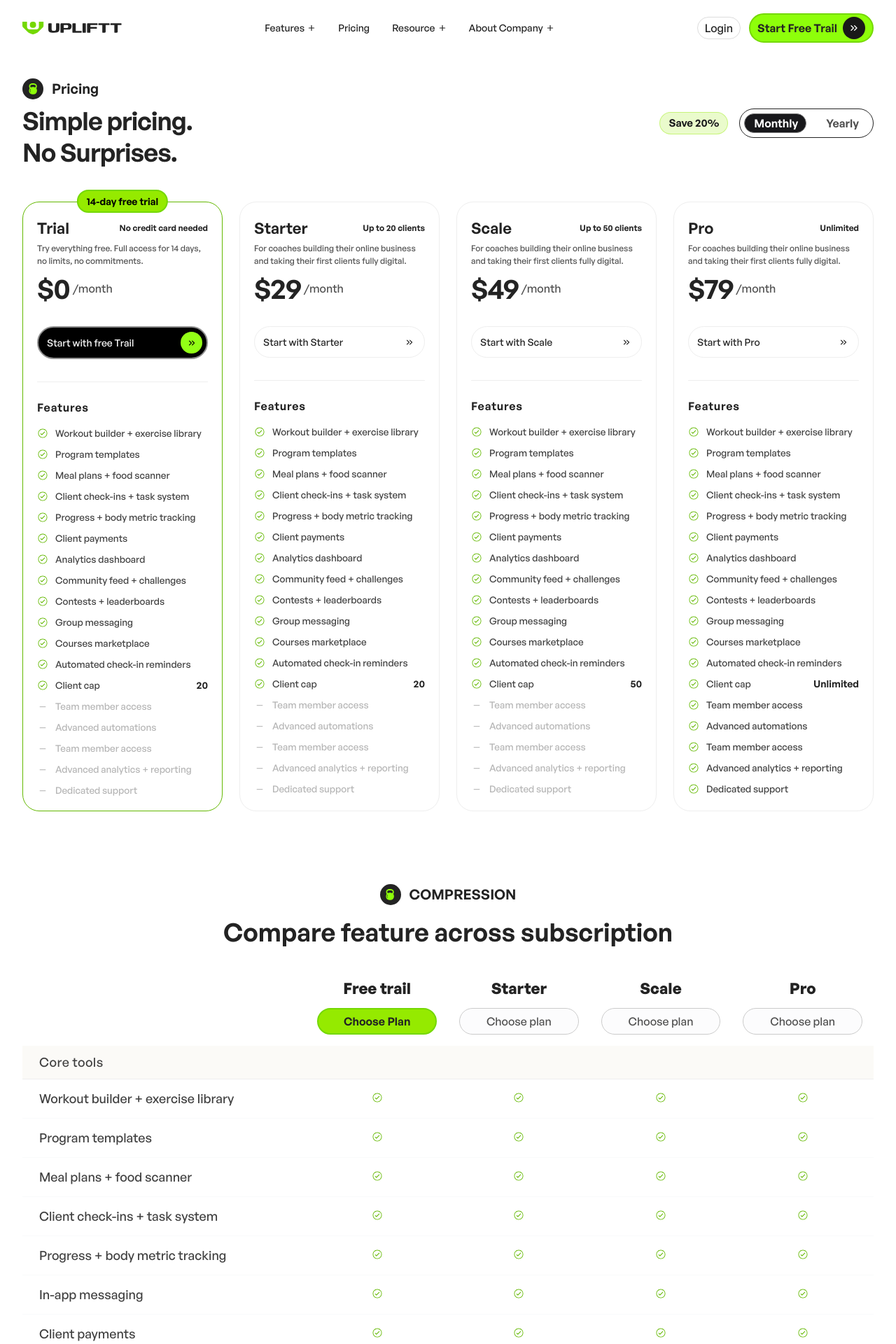
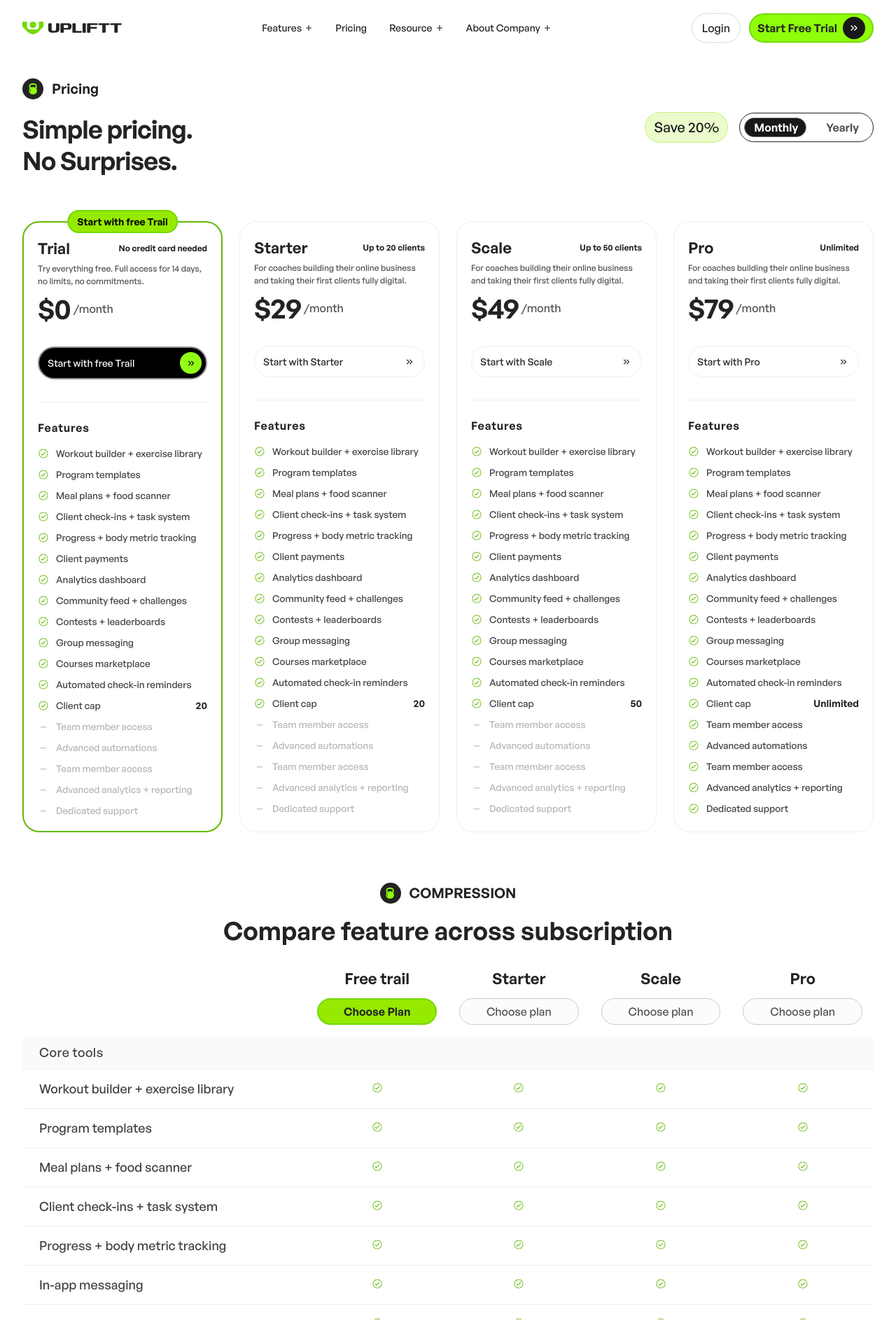
Before and after one commit to sohaibyounas/UpliftBlog, a Next.js app: page /pricing in a window 1280 px wide. Shown: the top 1920 px of the page at 70% size. Built offline with nearby package versions, Linux system fonts and the light colour scheme; a web font is replaced by a local one.

Commit message:
update pricing page ui

```diff
--- a/src/app/globals.css
+++ b/src/app/globals.css
@@ -37,3 +37,12 @@ body {
 button {
   cursor: pointer;
 }
+
+.scrollbar-hidden {
+  -ms-overflow-style: none;
+  scrollbar-width: none;
+}
+
+.scrollbar-hidden::-webkit-scrollbar {
+  display: none;
+}
--- a/src/components/ArticleDetails.jsx
+++ b/src/components/ArticleDetails.jsx
@@ -122,7 +122,7 @@ export default function ArticleDetail() {
           egestas dignissim eu nunc. Id pulvinar enim volutpat tellus. Cras
           tellus ac dui at sed. Suspendisse feugiat scelerisque et, viverra urna
           imperdiet non malesuada. In massa id tellus natoque augue in et, et.
-          <span className="text-[#404040] font-medium ml-1">
+          <span className="text-[#404040] font-medium ml-1 underline">
             Cras tellus ac dui at sed.
           </span>
         </p>
@@ -152,7 +152,7 @@ export default function ArticleDetail() {
                 key={label}
                 aria-label={label}
                 title={label}
-                className="flex items-center justify-center rounded-full border border-[#DCDCDC] p-[12px] hover:bg-[#DCDCDC] transition-all duration-200"
+                className="flex items-center justify-center rounded-full border border-[#DCDCDC] p-[12px] hover:bg-[#DCDCDC] transition-all duration-300 hover:scale-110 hover:-translate-y-1"
               >
                 <img src={icon} alt={label} className="w-[18px] h-[18px]" />
               </button>
--- a/src/components/ArticleHero.jsx
+++ b/src/components/ArticleHero.jsx
@@ -47,7 +47,7 @@ export default function ArticleHero() {
         </div>
 
         {/* Heading & Button */}
-        <div className="flex flex-col sm:flex-row sm:items-center justify-between gap-4">
+        <div className="flex flex-col sm:flex-row sm:items-start justify-between gap-4">
           <h1 className="text-[18px] sm:text-[36px] font-bold text-[#232323] leading-tight max-w-[552px]">
             Exercise health benefits: How running changes your brain
           </h1>
@@ -56,7 +56,7 @@ export default function ArticleHero() {
             text="Start Reading"
             variant="outline"
             style={{ cursor: "pointer" }}
-            className="self-start sm:self-auto flex-shrink-0 py-1.5 sm:py-2 pl-4 sm:pl-5 pr-1.5 sm:pr-2"
+            className="self-start sm:self-auto flex-shrink-0 py-1.5 pl-4 sm:pl-5 pr-1.5 sm:pr-2"
           />
         </div>
       </div>
--- a/src/components/ComparisonTable.jsx
+++ b/src/components/ComparisonTable.jsx
@@ -1,8 +1,41 @@
-import React from "react";
+"use client";
+
+import React, { useEffect, useRef } from "react";
 import IconBadge from "./IconBadge";
 import { IoIosCheckmarkCircleOutline } from "react-icons/io";
 
 export default function ComparisonTable() {
+  const sectionRef = useRef(null);
+  const tableScrollRef = useRef(null);
+
+  useEffect(() => {
+    const scrollEl = tableScrollRef.current;
+    if (!scrollEl) return;
+
+    const onWheel = (event) => {
+      const deltaY = event.deltaY;
+      const atTop = scrollEl.scrollTop <= 0;
+      const atBottom =
+        scrollEl.scrollTop + scrollEl.clientHeight >= scrollEl.scrollHeight;
+
+      if ((deltaY < 0 && atTop) || (deltaY > 0 && atBottom)) {
+        return;
+      }
+
+      event.preventDefault();
+      event.stopPropagation();
+
+      scrollEl.scrollTop += deltaY;
+    };
+
+    scrollEl.addEventListener("wheel", onWheel, {
+      passive: false,
+      capture: true,
+    });
+    return () =>
+      scrollEl.removeEventListener("wheel", onWheel, { capture: true });
+  }, []);
+
   const comparisonCategories = [
     {
       title: "Core tools",
@@ -194,9 +227,9 @@ export default function ComparisonTable() {
   ];
 
   return (
-    <section className="w-full mx-auto px-4 sm:px-6 lg:px-8 py-8">
-      {/* Header */}
-      <div className="text-center mb-5">
+    <section className="w-full mx-auto px-4 sm:px-6 lg:px-8 pt-[12px]">
+      <div ref={sectionRef} className="rounded-3xl bg-white">
+        <div className="bg-white text-center pt-[12px] pb-2">
           <div className="inline-flex items-center justify-center mb-3">
             <IconBadge alt="Resource Center" text="COMPRESSION" />
           </div>
@@ -205,15 +238,16 @@ export default function ComparisonTable() {
           </h2>
         </div>
 
-      <div className="bg-white rounded-3xl overflow-hidden">
-        <div className="overflow-x-auto">
+        <div
+          ref={tableScrollRef}
+          className="max-h-[520px] overflow-y-auto overflow-x-auto scrollbar-hidden"
+        >
           <table className="w-full text-left border-collapse min-w-[750px]">
-            {/* Table Header */}
-            <thead>
+            <thead className="sticky top-0 z-20 bg-white">
               <tr>
                 <th className="p-4 w-2/6"></th>
                 <th className="p-4 text-center w-1/6">
-                  <span className="block text-[20px] sm:text-[22px] font-bold text-[#232323] mb-3">
+                  <span className="block text-[20px] sm:text-[22px] font-semibold text-[#232323] mb-3">
                     Free trail
                   </span>
                   <button className="w-full h-[38px] px-4 rounded-full bg-[#95EA00] text-[#232323] font-semibold text-[9px] sm:text-[16px] border-2 border-[#74D800] transition-colors hover:bg-[#85d400] flex items-center justify-center box-border">
@@ -221,7 +255,7 @@ export default function ComparisonTable() {
                   </button>
                 </th>
                 <th className="p-4 text-center w-1/6">
-                  <span className="block text-[20px] sm:text-[22px] font-bold text-[#232323] mb-3">
+                  <span className="block text-[20px] sm:text-[22px] font-semibold text-[#232323] mb-3">
                     Starter
                   </span>
                   <button className="w-full h-[38px] px-4 rounded-full bg-gray-50/50 border border-[#CBCBCB] text-[#4F4F4F] font-medium text-[9px] sm:text-[16px] hover:bg-gray-100 transition-colors flex items-center justify-center box-border">
@@ -229,7 +263,7 @@ export default function ComparisonTable() {
                   </button>
                 </th>
                 <th className="p-4 text-center w-1/6">
-                  <span className="block text-[20px] sm:text-[22px] font-bold text-[#232323] mb-3">
+                  <span className="block text-[20px] sm:text-[22px] font-semibold text-[#232323] mb-3">
                     Scale
                   </span>
                   <button className="w-full h-[38px] px-4 rounded-full bg-gray-50/50 border border-[#CBCBCB] text-[#4F4F4F] font-medium text-[9px] sm:text-[16px] hover:bg-gray-100 transition-colors flex items-center justify-center box-border">
@@ -237,7 +271,7 @@ export default function ComparisonTable() {
                   </button>
                 </th>
                 <th className="p-4 text-center w-1/6">
-                  <span className="block text-[20px] sm:text-[22px] font-bold text-[#232323] mb-3">
+                  <span className="block text-[20px] sm:text-[22px] font-semibold text-[#232323] mb-3">
                     Pro
                   </span>
                   <button className="w-full h-[38px] px-4 rounded-full bg-gray-50/50 border border-[#CBCBCB] text-[#4F4F4F] font-medium text-[9px] sm:text-[16px] hover:bg-gray-100 transition-colors flex items-center justify-center box-border">
@@ -247,12 +281,10 @@ export default function ComparisonTable() {
               </tr>
             </thead>
 
-            {/* Table Body */}
             <tbody>
               {comparisonCategories.map((category, catIdx) => (
                 <React.Fragment key={catIdx}>
-                  {/* Category Row */}
-                  <tr className="bg-[#FAF9F6]/80 border-b border-[#EEEEEE]">
+                  <tr className="bg-[#FAFAFA] border-b border-[#EEEEEE]">
                     <td
                       colSpan={5}
                       className="py-2.5 px-6 text-[18px] font-medium text-[#404040] tracking-wide"
@@ -260,12 +292,10 @@ export default function ComparisonTable() {
                       {category.title}
                     </td>
                   </tr>
-
-                  {/* Features Rows */}
                   {category.features.map((feature, featIdx) => (
                     <tr
                       key={featIdx}
-                      className="border-b border-gray-50 hover:bg-gray-50/50 transition-colors"
+                      className="border-b border-[#EEEEEE] hover:bg-gray-50/50 transition-colors"
                     >
                       <td className="py-3.5 px-6 text-[13px] sm:text-[18px] font-medium text-[#404040]">
                         {feature.name}
--- a/src/components/Footer.jsx
+++ b/src/components/Footer.jsx
@@ -77,7 +77,7 @@ export default function Footer() {
                     <li key={link}>
                       <a
                         href="#"
-                        className="text-white/80 text-[16px] hover:text-white transition underline-offset-4 hover:underline cursor-pointer"
+                        className="text-white hover:text-white/80 text-[16px] transition underline-offset-4 hover:underline cursor-pointer"
                       >
                         {link}
                       </a>
@@ -169,14 +169,14 @@ export default function Footer() {
               <div className="flex items-center gap-6">
                 <a
                   href="#"
-                  className="text-white/70 hover:text-white text-[12px] sm:text-[14px] underline underline-offset-2 transition-colors"
+                  className="text-white hover:text-white/80 text-[12px] sm:text-[14px] underline underline-offset-2 transition-colors"
                 >
                   App Store
                 </a>
 
                 <a
                   href="#"
-                  className="text-white/70 hover:text-white text-[12px] sm:text-[14px] underline underline-offset-2 transition-colors"
+                  className="text-white hover:text-white/80 text-[12px] sm:text-[14px] underline underline-offset-2 transition-colors"
                 >
                   Google Play
                 </a>
--- a/src/components/MoreArticles.jsx
+++ b/src/components/MoreArticles.jsx
@@ -78,7 +78,7 @@ export default function MoreArticles() {
             <a
               key={article.id}
               href="#"
-              className="bg-white rounded-2xl overflow-hidden transition-shadow group"
+              className="bg-white rounded-[16px] overflow-hidden transition-shadow group"
             >
               {/* Thumbnail */}
               <div className="overflow-hidden h-48">
@@ -92,7 +92,7 @@ export default function MoreArticles() {
               </div>
 
               {/* Card body */}
-              <div className="pl-0 pr-5, py-3 sm:p-5">
+              <div className="pl-0 py-3 sm:py-5">
                 <h3 className="font-semibold text-[#232323] text-[15px] sm:text-[24px] mb-0 sm:mb-2 transition-colors">
                   {article.title}
                 </h3>
--- a/src/components/Navbar.jsx
+++ b/src/components/Navbar.jsx
@@ -56,12 +56,12 @@ export default function Navbar() {
         <div className="hidden lg:flex items-center gap-3">
           <Link
             href="/"
-            className="text-[16px] font-medium text-[#232323] hover:text-[#0A5A37] transition-colors border border-[#DCDCDC] rounded-full px-[10px] py-[3px]"
+            className="text-[16px] font-medium text-[#232323] hover:text-[#0A5A37] transition-colors border border-[#DCDCDC] rounded-full px-[14px] py-[8px]"
           >
             Login
           </Link>
 
-          <CustomButton text="Start Free Trail" variant="green" />
+          <CustomButton text="Start Free Trial" variant="green" />
         </div>
 
         {/* Mobile Toggle Button */}
--- a/src/components/PricingHero.jsx
+++ b/src/components/PricingHero.jsx
@@ -7,6 +7,7 @@ import { IoIosCheckmarkCircleOutline } from "react-icons/io";
 
 export default function PricingHero() {
   const [isYearly, setIsYearly] = useState(false);
+  const [selectedPlanIndex, setSelectedPlanIndex] = useState(0);
 
   const plans = [
     {
@@ -16,8 +17,6 @@ export default function PricingHero() {
       price: isYearly ? "$0" : "$0",
       period: isYearly ? "/year" : "/month",
       buttonText: "Start with free Trail",
-      buttonStyle: "bg-black text-white hover:bg-gray-800",
-      highlighted: true,
       badge: "14-day free trial",
       info: "No credit card needed",
       clientCapValue: "20",
@@ -49,9 +48,7 @@ export default function PricingHero() {
       price: isYearly ? "$23" : "$29",
       period: isYearly ? "/year" : "/month",
       buttonText: "Start with Starter",
-      buttonStyle:
-        "bg-white border border-gray-300 text-gray-800 hover:border-gray-400",
-      highlighted: false,
+      badge: "Popular Choice",
       info: "Up to 20 clients",
       clientCapValue: "20",
       features: [
@@ -82,9 +79,7 @@ export default function PricingHero() {
       price: isYearly ? "$39" : "$49",
       period: isYearly ? "/year" : "/month",
       buttonText: "Start with Scale",
-      buttonStyle:
-        "bg-white border border-gray-300 text-gray-800 hover:border-gray-400",
-      highlighted: false,
+      badge: "Best Value",
       info: "Up to 50 clients",
       clientCapValue: "50",
       features: [
@@ -115,9 +110,7 @@ export default function PricingHero() {
       price: isYearly ? "$63" : "$79",
       period: isYearly ? "/year" : "/month",
       buttonText: "Start with Pro",
-      buttonStyle:
-        "bg-white border border-gray-300 text-gray-800 hover:border-gray-400",
-      highlighted: false,
+      badge: "Enterprise",
       info: "Unlimited",
       clientCapValue: "Unlimited",
       features: [
@@ -144,16 +137,16 @@ export default function PricingHero() {
   ];
 
   return (
-    <section className="w-full mx-auto px-4 sm:px-6 lg:px-8 sm:py-8">
+    <section className="w-full mx-auto px-4 sm:px-6 lg:px-8 sm:pt-8 sm:pb-2">
       <div className="flex flex-col md:flex-row md:items-end justify-between mb-12 gap-6">
         {/* header & title */}
         <div>
-          <div className="flex items-center gap-3 mb-2">
+          <div className="flex items-center gap-3 mb-5">
             <IconBadge alt="Resource Center" text="Pricing" />
           </div>
 
           <div>
-            <h1 className="text-[24px] sm:text-[24px] sm:text-[36px] font-semibold text-[#232323] tracking-tight leading-tight">
+            <h1 className="text-[24px] sm:text-[36px] font-semibold text-[#232323] tracking-tight leading-tight">
               Simple pricing.
               <br />
               No Surprises.
@@ -163,7 +156,7 @@ export default function PricingHero() {
 
         {/* tabs monthly / yearly */}
         <div className="relative flex flex-col items-end md:flex-row md:items-center gap-2 md:gap-4 self-start md:self-center w-full md:w-auto">
-          <span className="text-[13px] sm:text-[15px] font-semibold text-[#18181b] bg-[#95EA00]/20 text-[#426a00] px-3 py-1 rounded-full border border-[#95EA00]/40 shrink-0 absolute -top-3 right-0 md:static md:top-auto md:right-auto">
+          <span className="text-[13px] sm:text-[20px] font-medium text-[#18181b] bg-[#95EA00]/20 text-[#426a00] px-3 py-1.5 rounded-full border border-[#95EA00]/40 shrink-0 absolute -top-3 right-0 md:static md:top-auto md:right-auto">
             Save 20%
           </span>
 
@@ -195,8 +188,9 @@ export default function PricingHero() {
       </div>
 
       {/* packages */}
-      <div className="grid grid-cols-1 md:grid-cols-2 lg:grid-cols-4 gap-6 mb-2 sm:mb-10">
+      <div className="grid grid-cols-1 md:grid-cols-2 lg:grid-cols-4 gap-6 mb-2 sm:mb-10 pt-4">
         {plans.map((plan, planIdx) => {
+          const isSelected = selectedPlanIndex === planIdx;
           const clientCapIdx = plan.features.findIndex(
             (f) => f.toLowerCase() === "client cap",
           );
@@ -204,15 +198,16 @@ export default function PricingHero() {
           return (
             <div
               key={planIdx}
-              className={`relative rounded-[24px] p-6 sm:p-[20px] flex flex-col justify-between transition-all duration-200 ${
-                plan.highlighted
-                  ? "border border-[#63B800] bg-white"
-                  : "border border-[#EEEEEE] bg-white"
+              onClick={() => setSelectedPlanIndex(planIdx)}
+              className={`relative rounded-[24px] p-6 sm:p-[20px] flex flex-col justify-between cursor-pointer transition-all duration-300 ease-in-out transform ${
+                isSelected
+                  ? "border-2 border-[#63B800] bg-white"
+                  : "border border-[#EEEEEE] bg-white hover:border-gray-300"
               }`}
             >
-              {plan.badge && (
-                <div className="absolute -top-4.5 left-1/2 -translate-x-1/2 bg-[#95EA00] text-black text-[14px] font-semibold px-3 py-1 rounded-full border-2 border-[#74D800]">
-                  {plan.badge}
+              {isSelected && (
+                <div className="absolute -top-4.5 left-1/2 -translate-x-1/2 bg-[#95EA00] text-black text-[14px] font-semibold px-3 py-1 rounded-full border-2 border-[#74D800] transition-all duration-300 z-20 whitespace-nowrap">
+                  {plan.buttonText}
                 </div>
               )}
               <div>
@@ -229,7 +224,7 @@ export default function PricingHero() {
                     {plan.subtitle}
                   </p>
                   <div className="flex items-center">
-                    <span className="text-[34px] sm:text-[40px] font-semibold tracking-tight text-[#232323]">
+                    <span className="text-[34px] sm:text-[40px] font-semibold tracking-tight text-[#232323] transition-all duration-300">
                       {plan.price}
                     </span>
                     <span className="text-[16px] font-medium text-[#4F4F4F] ml-1">
@@ -237,26 +232,30 @@ export default function PricingHero() {
                     </span>
                   </div>
                 </div>
+
                 <button
-                  className={`w-full py-[6px] pr-[6px] pl-[12px] rounded-full text-[14px] font-medium transition-colors mb-8 flex items-center justify-between gap-2 ${
-                    plan.highlighted
+                  onClick={(e) => {
+                    e.stopPropagation();
+                    setSelectedPlanIndex(planIdx);
+                  }}
+                  className={`w-full py-[6px] pr-[6px] pl-[12px] rounded-full text-[14px] font-medium transition-all duration-300 mb-8 flex items-center justify-between gap-2 ${
+                    isSelected
                       ? "bg-black text-white border-2 border-[#8F8F8F]"
                       : "bg-transparent text-[#232323] border border-[#EEEEEE]"
                   }`}
                 >
                   <span>{plan.buttonText}</span>
                   <span
-                    className={`w-[31px] h-[31px] rounded-full flex items-center justify-center shrink-0 ${
-                      plan.highlighted ? "bg-[#93FF16]" : "bg-transparent"
+                    className={`w-[31px] h-[31px] rounded-full flex items-center justify-center shrink-0 transition-colors duration-300 ${
+                      isSelected ? "bg-[#93FF16]" : "bg-transparent"
                     }`}
                   >
                     <LuChevronsRight
-                      className={
-                        plan.highlighted ? "text-black" : "text-[#232323]"
-                      }
+                      className={isSelected ? "text-black" : "text-[#232323]"}
                     />
                   </span>
                 </button>
+
                 <div className="border-t border-[#EEEEEE] pt-6">
                   <p className="text-[16px] font-semibold text-[#232323] tracking-wider mb-4">
                     Features
@@ -292,7 +291,6 @@ export default function PricingHero() {
                             </span>
                           </div>
 
-                          {/* Show Client Cap numeric/unlimited label on the right side */}
                           {isClientCap && (
                             <span className="text-[14px] font-semibold text-[#232323] shrink-0">
                               {plan.clientCapValue}
```
Also changed, not shown: src/components/HeroSection.jsx (+9 -8 lines), src/components/LatestArticles.jsx (+5 -5 lines), src/components/NewsletterSection.jsx (+6 -5 lines). Lines whose indentation alone changed are shown as unchanged.
